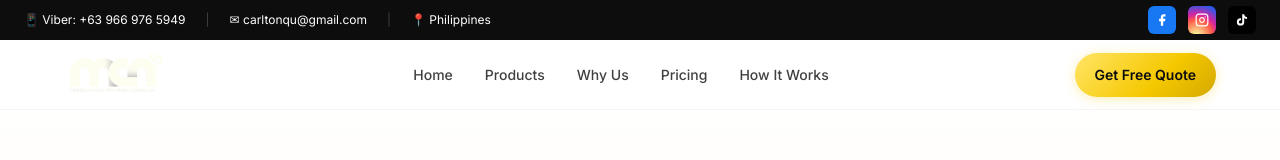
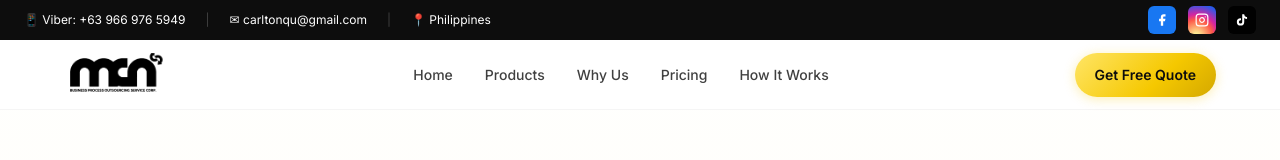
Before and after one commit to carltonqu/mcn-restaurant-supplies, a Next.js app: page / in a window 1280 px wide. Shown: the top 160 px of the page. Built offline with nearby package versions, Linux system fonts and the light colour scheme.

Commit message:
fix: black logo in navbar

```diff
--- a/components/Navbar.tsx
+++ b/components/Navbar.tsx
@@ -30,7 +30,7 @@ export default function Navbar() {
       <div className="container" style={{ display: 'flex', alignItems: 'center', justifyContent: 'space-between', width: '100%' }}>
         {/* Logo */}
         <a href="#" style={{ textDecoration: 'none', display: 'flex', alignItems: 'center' }}>
-          <img src="/mcn-logo.png" alt="MCN Logo" style={{ height: '44px', width: 'auto', objectFit: 'contain', filter: 'none' }} />
+          <img src="/mcn-logo.png" alt="MCN Logo" style={{ height: '44px', width: 'auto', objectFit: 'contain', filter: 'brightness(0)' }} />
         </a>
 
         {/* Center nav links */}
```
